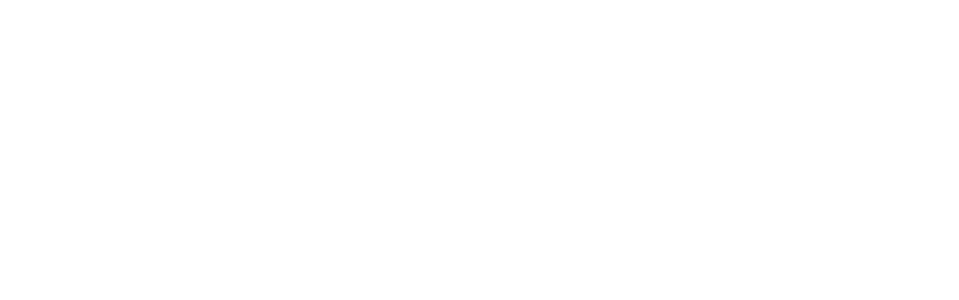
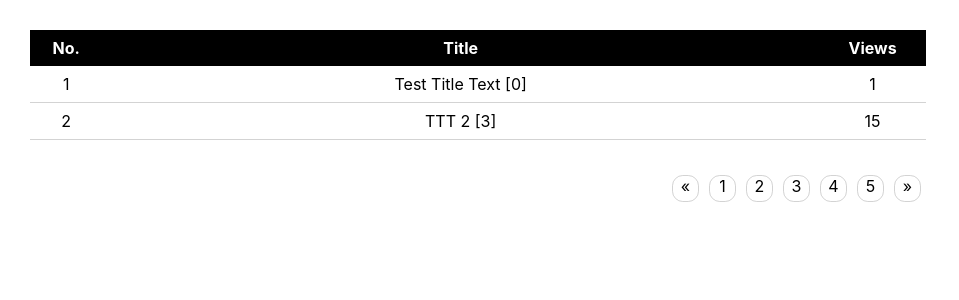
Before and after one commit to siwolsmu89/simple_board_1, a React (Create React App) app in the folder simple_board_react/: page / in a window 1280 px wide. Shown: the top 300 px of the page, without its empty margins (0-959 px from the left). Built offline with nearby package versions, Linux system fonts and the light colour scheme.

Commit message:
Add basic redux structures to handles states for BoardList 2021/05/03

```diff
--- a/simple_board_react/package.json
+++ b/simple_board_react/package.json
@@ -9,6 +9,8 @@
     "react": "^17.0.2",
     "react-dom": "^17.0.2",
     "react-scripts": "4.0.3",
+    "redux": "^4.1.0",
+    "redux-thunk": "^2.3.0",
     "web-vitals": "^1.0.1"
   },
   "scripts": {
@@ -34,5 +36,9 @@
       "last 1 firefox version",
       "last 1 safari version"
     ]
+  },
+  "devDependencies": {
+    "react-redux": "^7.2.4",
+    "react-router-dom": "^5.2.0"
   }
 }
--- a/simple_board_react/src/App.js
+++ b/simple_board_react/src/App.js
@@ -1,15 +1,26 @@
 import {Component} from "react";
+import { connect } from "react-redux";
+import BoardList from "./components/view/board-list/BoardList";
 
 class App extends Component {
 
+    render() {
+        const { articles, pagination } = this.props;
 
-  render() {
-    return (
-        <div>
-
-        </div>
-    )
-  }
+        return (
+            <div className="simple-board-app">
+                <BoardList
+                    articles={ articles }
+                    pagination={ pagination }
+                />
+            </div>
+        )
+    }
 }
 
-export default App;
+function selector(state) {
+    const { articles, pagination } = state;
+    return { articles, pagination };
+}
+
+export default connect(selector)(App);
--- /dev/null
+++ b/simple_board_react/src/components/view/board-list/BoardList.js
@@ -0,0 +1,68 @@
+import {Component} from "react";
+import "./BoardList.css";
+
+export default class BoardList extends Component {
+
+    setPagination(pagination) {
+        const { currentPage, pageSize, lastPage } = pagination;
+        let pageNumbers = [];
+
+        let pageEnd = currentPage + pageSize - 1;
+        pageEnd = pageEnd > lastPage ? lastPage : pageEnd;
+
+        for (let i = currentPage; i<=pageEnd; i++) {
+            pageNumbers.push(i);
+        }
+
+        return pageNumbers.map(
+            (pageNumber) => (
+                <span className="btn-page">{pageNumber}</span>
+            )
+        );
+    }
+
+    setArticleRows(articles) {
+        return articles.map(
+            ({ no, title, comments, views }) => (
+                <tr className="board-item">
+                    <td className="article-no">{ no }</td>
+                    <td className="article-title">{ title } <span className="comment-count">[{ comments.length }]</span></td>
+                    <td className="article-views">{ views }</td>
+                </tr>
+            )
+        );
+    }
+
+    render() {
+        const { articles, pagination } = this.props;
+
+        const articleRows = this.setArticleRows(articles);
+        const pageList = this.setPagination(pagination);
+
+        return (
+            <div className="simple-board-list">
+                <section className="list-table-wrapper">
+                    <table className="list-table">
+                        <thead>
+                        <tr className="board-column">
+                            <th>No.</th>
+                            <th>Title</th>
+                            <th>Views</th>
+                        </tr>
+                        </thead>
+                        <tbody>
+                            { articleRows }
+                        </tbody>
+                    </table>
+                </section>
+                <section className="pagination-wrapper">
+                    <div className="pagination">
+                        <span className="btn-prev">&laquo;</span>
+                            { pageList }
+                        <span className="btn-next">&raquo;</span>
+                    </div>
+                </section>
+            </div>
+        );
+    }
+}
--- a/simple_board_react/src/index.js
+++ b/simple_board_react/src/index.js
@@ -1,14 +1,28 @@
 import React from 'react';
 import { render } from 'react-dom';
+import {applyMiddleware, createStore} from "redux";
+import { Provider } from 'react-redux';
+import thunkMiddleware from 'redux-thunk'
+import { BrowserRouter as Router, Route } from 'react-router-dom';
 import './index.css';
 import App from './App';
 import reportWebVitals from './reportWebVitals';
+import reducer from "./redux/reducer/rootReducer";
+
+
+const createStoreWithMiddleware = applyMiddleware(
+    thunkMiddleware
+)(createStore);
+
+const store = createStoreWithMiddleware(reducer);
 
 render(
-  <React.StrictMode>
-    <App />
-  </React.StrictMode>,
-  document.getElementById('root')
+    <Provider store={ store }>
+        <Router>
+            <Route path="/" component={ App } />
+        </Router>
+    </Provider>,
+    document.getElementById('root')
 );
 
 // If you want to start measuring performance in your app, pass a function
--- /dev/null
+++ b/simple_board_react/src/redux/action/actions.js
@@ -0,0 +1,6 @@
+export const GET_ARTICLES = 'GET_ARTICLES';
+export const MOVE_PAGE = 'MOVE_PAGE';
+
+export function movePageAction(pageNo) {
+    return { type: MOVE_PAGE, pageNo }
+}
--- /dev/null
+++ b/simple_board_react/src/redux/reducer/articleReducer.js
@@ -0,0 +1,8 @@
+export default function articles(state, action) {
+    const { articles } = state;
+
+    switch (action.type) {
+        default:
+            return articles;
+    }
+}
--- /dev/null
+++ b/simple_board_react/src/redux/reducer/paginationReducer.js
@@ -0,0 +1,12 @@
+import {MOVE_PAGE} from "../action/actions";
+
+export default function pagination(state, action) {
+    const { pagination } = state;
+
+    switch (action.type) {
+        case MOVE_PAGE:
+            return {...pagination, currentPage: action.pageNo};
+        default:
+            return pagination;
+    }
+}
--- /dev/null
+++ b/simple_board_react/src/redux/reducer/rootReducer.js
@@ -0,0 +1,21 @@
+import pagination from "./paginationReducer";
+import articles from "./articleReducer";
+
+const initialState = {
+    articles: [
+        {no:1, title: 'Test Title Text', comments: [], views: 1},
+        {no:2, title: 'TTT 2', comments: [1, 2, 3], views: 15}
+    ],
+    pagination: {
+        currentPage: 1,
+        pageSize: 5,
+        lastPage: 10
+    }
+}
+
+export default function reducer(state=initialState, action) {
+    return {
+        articles: articles(state, action),
+        pagination: pagination(state, action)
+    };
+}
```
Also changed, not shown: 1 other file (tests, documents, lock files or other folders).
